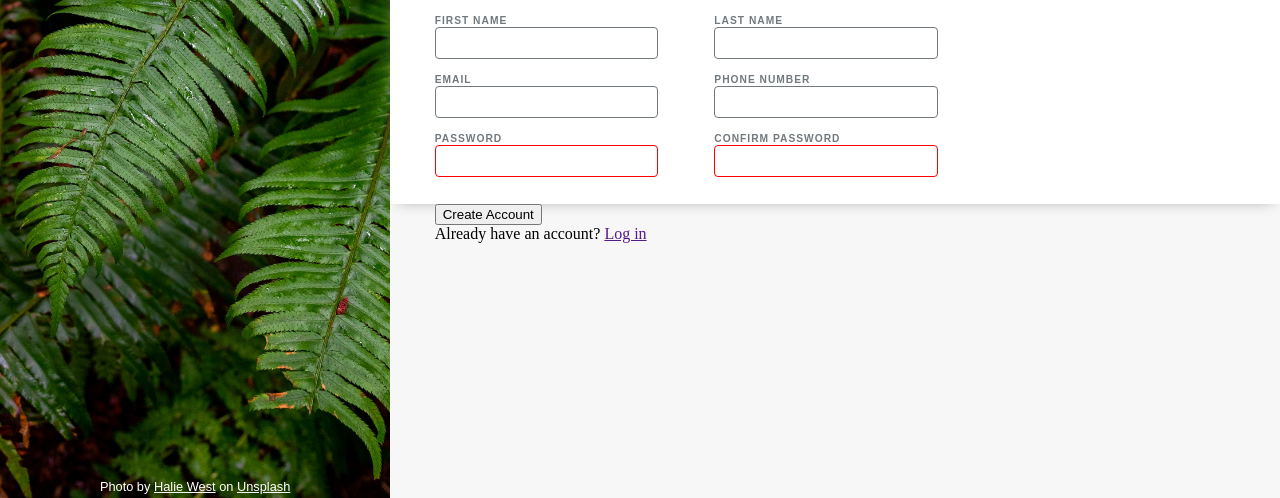
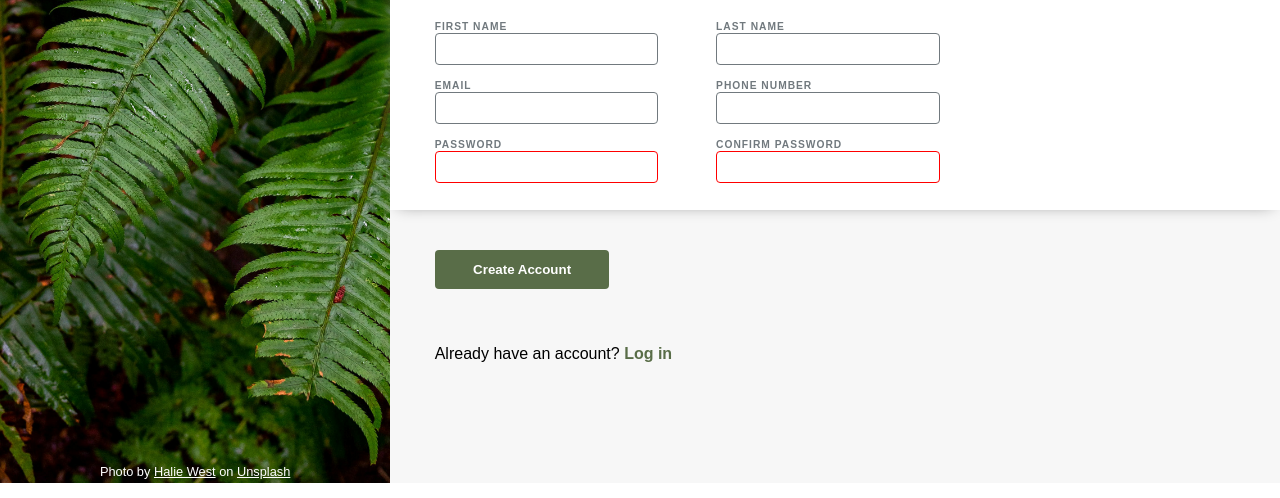
Before and after one commit to Fxdzie/signup-form, a plain HTML site: page index.html in a window 1280 px wide. Shown: the part 302-800 px from the top of the page. Drawn offline with Linux system fonts and the light colour scheme.

Commit message:
Added styling and positioning for account button and log in statement

```diff
--- a/index.html
+++ b/index.html
@@ -64,7 +64,7 @@
             <div class="account-btn">
                 <button type="submit" form="create-account">Create Account</button>
             </div>
-            <div>Already have an account? <span class="log-in"><a href="">Log in</a></span></div>
+            <div class="account-text">Already have an account? <span class="log-in"><a href="">Log in</a></span></div>
         </div>
     </div>
 </body>
--- a/styles.css
+++ b/styles.css
@@ -7,16 +7,18 @@ body{
     margin:0;
     padding:0;
     box-sizing: border-box;
+    display: flex;
 }
+
 .container{
     display: flex;
-    height: 100vh;
 }
 
 .right-side{
     display: flex;
     flex-direction: column;
     background-color: #f7f7f7;
+
 }
 
 .left-side{
@@ -70,18 +72,18 @@ body{
 
 .right-side > *{
     padding-left: 5%;
-    padding-right: 32%;
+    padding-right: 30%;
 }
 
 form{
     background-color: white;
-    margin-top: 5%;
+    margin-top: 6%;
     padding-bottom: 3%;
     box-shadow: 0 3px 15px -8px grey;
 }
 
 .right-side > .description{
-    margin-top: 9%;
+    margin-top: 11%;
 }
 
 .right-side > .encouragement{
@@ -134,3 +136,25 @@ input:focus{
 input:invalid{
     border-color: red;
 }
+
+.account-btn > button{
+    background-color: #596D48;
+    border: none;
+    padding: 1.5vh 3vw;
+    margin-top: 5vh;
+    border-radius: 4px;
+    color: white;
+    font-weight: 700;
+}
+
+div .log-in > a{
+    text-decoration: none;
+    color:#596D48;
+    font-weight: 700;
+}
+
+.account-text{
+    font-family: sans-serif;
+    margin-top: 7vh;
+    padding-bottom: 15vh;
+}
```
